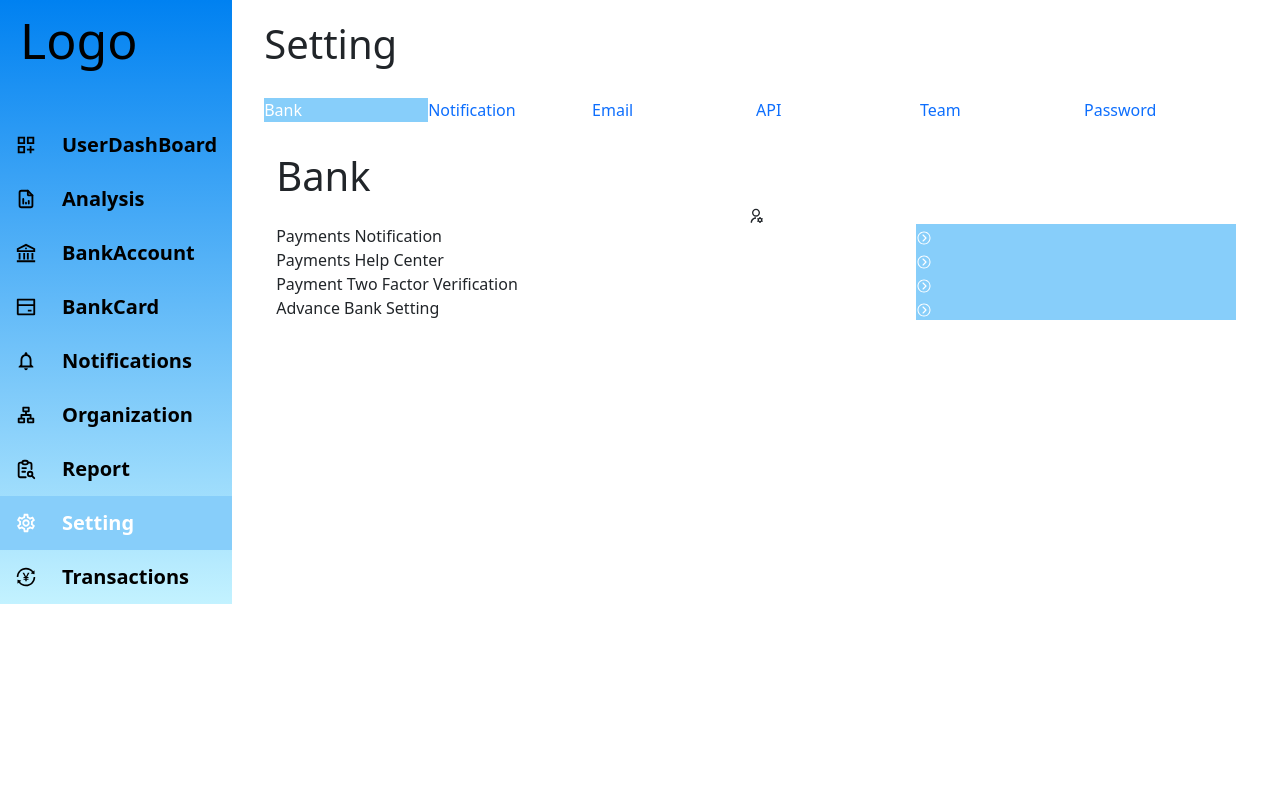
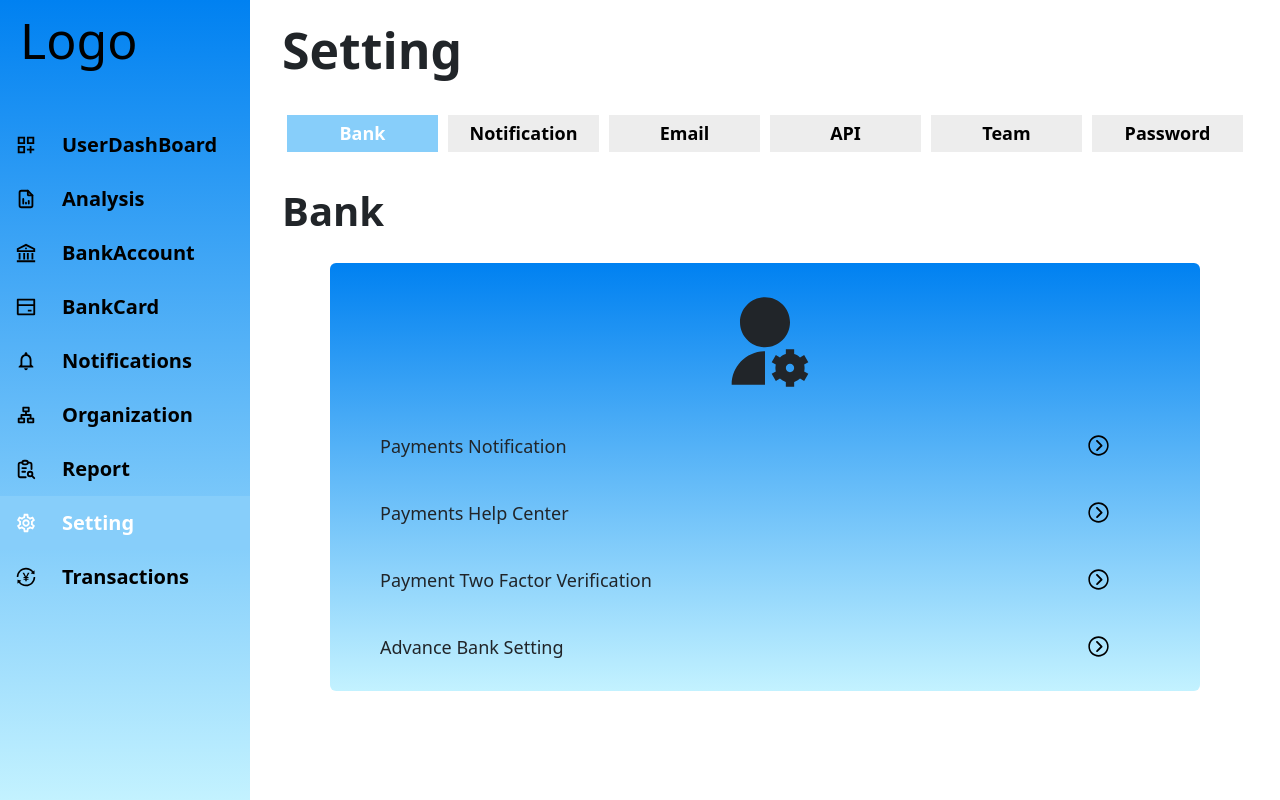
Before and after one commit to chinthaka20010226/Expensy_SideBar_, a React (Create React App) app: page /setting/settingBank in a window 1280 px wide. Built offline with nearby package versions, Linux system fonts and the light colour scheme.

Commit message:
Fixed SideBar, BankSetting okay...

```diff
--- a/src/App.js
+++ b/src/App.js
@@ -35,6 +35,7 @@ function App() {
         <Route path="organization" element={<Organization />} />
         <Route path="report" element={<Report />} />
         <Route path="setting" element={<Setting />}>
+          {/* <Route index element={<SettingBank />} /> */}
           <Route path="settingBank" element={<SettingBank />} />
           <Route path="settingNotification" element={<SettingNotfication />} />
           <Route path="settingEmail" element={<SettingEmail />} />
--- a/src/Pages/Setting.js
+++ b/src/Pages/Setting.js
@@ -1,9 +1,29 @@
-import React from 'react';
+import React, { useState, useEffect } from 'react';
 import '../Style/Setting.css';
 
 import { NavLink, Outlet } from 'react-router-dom';
 
 const Setting = ({children}) => {
+    const[isOpen, setIsOpen] = useState(true);
+
+    useEffect(() => {
+        const handelResize = () => {
+            if(window.innerWidth < 600){
+                setIsOpen(false);
+            }
+            else{
+                setIsOpen(true);
+            }
+        };
+
+        window.addEventListener('resize', handelResize);
+
+        return () => {
+            window.removeEventListener('resize', handelResize);
+        };
+
+    }, []);
+
     const menuItems = [
         {
             path:"settingBank",
@@ -36,10 +56,10 @@ const Setting = ({children}) => {
             <div className='row setting-top-bar'>
                 <div className='col w-100'>
                     <h1 className='top-bar-title w-100'>Setting</h1>
-                    <div className='top-bar-items col-12 w-100'>
+                    <div style={{flexDirection: isOpen ? "row" : "column", alignItems: isOpen ? "center" : "center"}} className='top-bar-items col-12 w-100'>
                         {
                             menuItems.map((item,index) => (
-                                <NavLink to={item.path} key={index} className='link_ col-2' activeclassName='active_'>
+                                <NavLink to={item.path} key={index} style={{width: isOpen ? "100%" : "100%"}} className='link_' activeclassName='active'>
                                     <div className='link_-text'>{item.name}</div>
                                 </NavLink>
                             ))
--- a/src/Pages/SettingBank.js
+++ b/src/Pages/SettingBank.js
@@ -1,7 +1,7 @@
 import React from 'react';
 import '../Style/SettingBank.css';
 
-import { RiUserSettingsLine } from "react-icons/ri";
+import { RiUserSettingsFill } from "react-icons/ri";
 import { IoIosArrowDropright } from "react-icons/io";
 import { NavLink } from 'react-router-dom';
 
@@ -30,17 +30,17 @@ function SettingBank(){
     ]
 
     return(
-        <div className='setting-bank-container container w-100'>
+        <div className='setting-bank-container w-100'>
             <div className='row'>
                 <div className='col setting-bank-top-bar w-100'>
                     <h1 className='setting-bank-top-bar-title'>Bank</h1>
                 </div>
             </div>
             <div className='row'>
-                <div className='col setting-bank-body w-100'>
+                <div className='col card setting-bank-body w-100'>
                     <div className='row'>
                         <div className='col setting-bank-body-icon w-100'>
-                            <RiUserSettingsLine />
+                            <RiUserSettingsFill />
                         </div>
                     </div>
                     <div className='row'>
@@ -48,8 +48,8 @@ function SettingBank(){
                             {
                                 menuItems.map((item,index) => (
                                     <div className='setting-bank-body-item col-12'>
-                                        <div className='setting-bank-body-item-text col-8'>{item.name}</div>
-                                        <NavLink to={item.path} key={index} className='col-4 setting-bank-body-item-icon'>
+                                        <div className='setting-bank-body-item-text col-11'>{item.name}</div>
+                                        <NavLink to={item.path} key={index} className='col-1 setting-bank-body-item-icon'>
                                             {item.icon}
                                         </NavLink>
                                     </div>
--- a/src/Style/Setting.css
+++ b/src/Style/Setting.css
@@ -1,9 +1,43 @@
+/* --- Variables --- */
+:root {
+    --c-backgroundSetting: #ededed;
+    --c-font: #000;
+    --c-backgroundHover: lightskyblue;
+    --c-fontHover: #fff;
+}
+
+
+/* --- Body --- */
 .setting-container {}
 
-.top-bar-title {}
+.setting-top-bar {}
+
+.top-bar-title {
+    font-size: 50px;
+    font-weight: 700;
+}
 
 .top-bar-items {
     display: flex;
     /* gap: 3px; */
     margin: 30px 0px;
 }
+
+.link_ {
+    display: flex;
+    justify-content: center;
+    background-color: var(--c-backgroundSetting);
+    color: var(--c-font);
+    font-size: 18px;
+    font-weight: 600;
+    margin: 5px;
+    padding: 5px;
+    width: calc(10% * 2);
+}
+
+.link_-text {}
+
+.active {
+    background-color: var(--c-backgroundHover);
+    color: var(--c-fontHover);
+}
--- a/src/Style/SettingBank.css
+++ b/src/Style/SettingBank.css
@@ -1,11 +1,71 @@
+/* --- Variables --- */
+:root {
+    --c-background: #000;
+    --c-font: #000;
+    --c-backgroundHover: lightskyblue;
+    --c-fontHover: #fff;
+}
+
+
+/* --- Body --- */
 .setting-bank-container{}
+
+.setting-bank-top-bar {
+    padding-bottom: 10px;
+}
+
+.setting-bank-top-bar-title {
+    font-size: 40px;
+    font-weight: 650;
+}
+
+.setting-bank-body {
+    background: linear-gradient(#0081f1, #c3f2ff);
+    padding: 10px 30px;
+    margin: 10px 60px;
+    border: none;
+}
 
 .setting-bank-body-icon {
     display: flex;
     flex-direction: row;
     justify-content: center;
+    font-size: 100px;
+    padding: 20px;
 }
+
+.setting-bank-body-items {}
 
 .setting-bank-body-item {
     display: flex;
+    padding: 20px;
 }
+
+.setting-bank-body-item-text {
+    display: flex;
+    font-size: 18px;
+    font-weight: 500;
+}
+
+.setting-bank-body-item-icon {
+    display: flex;
+    font-size: 25px;
+    font-weight: 600;
+    background-color: transparent;
+    color: var(--c-font);
+    transition: transform 0.3s;
+    -webkit-transition: transform 0.3s;
+    -moz-transition: transform 0.3s;
+    -ms-transition: transform 0.3s;
+    -o-transition: transform 0.3s;
+}
+
+
+/* --- Animation --- */
+.setting-bank-body-item-icon:hover {
+    transform: scale(1.5);
+    -webkit-transform: scale(1.5);
+    -moz-transform: scale(1.5);
+    -ms-transform: scale(1.5);
+    -o-transform: scale(1.5);
+}
--- a/src/Style/SideBar.css
+++ b/src/Style/SideBar.css
@@ -16,11 +16,18 @@
 
 /* --- Body --- */
 .container_ {
+    /* position: fixed; */
+    /* height: 100vh; */
     display: flex;
     flex-direction: row;
 }
 
 .side-bar {
+    height: 100vh;
+    position: fixed;
+    z-index: 1;
+    top: 0;
+    left: 0;
     display: flex;
     flex-direction: column;
     /* padding: 10px; */
@@ -34,6 +41,7 @@
 }
 
 main {
+    margin-left: 250px;
     width: 100%;
     padding: 20px;
     /* background-color: aqua; */
```
